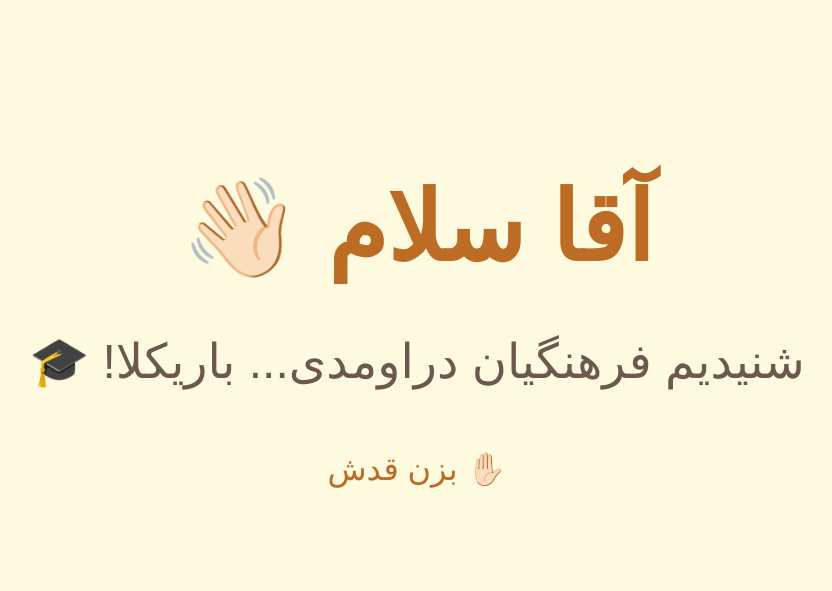
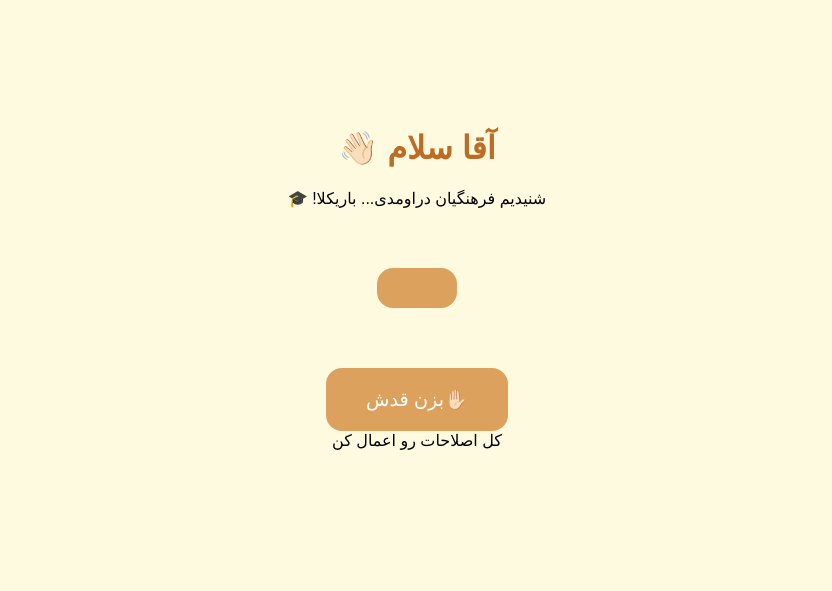
Before and after one commit to mobin42x/Alireza-nouri, a plain HTML site: page index.html in a window 1280 px wide. Shown: the whole page, without its empty margins (223-1055 px from the left). Drawn offline with Linux system fonts and the light colour scheme.

Commit message:
Update index.html

```diff
--- a/index.html
+++ b/index.html
@@ -11,33 +11,35 @@
       padding: 100px;
       direction: rtl;
     }
-
     h1 {
       color: #bc6c25;
-      font-size: 6rem;
-      margin-bottom: 40px;
+  h1 {
+  font-size: 2rem;
+}
+p, button, span {
+  font-size: 1.2rem;
+}
     }
-
-    p {
-      font-size: 3rem;
-      color: #6c584c;
-      margin-bottom: 60px;
+    .control {
+      margin-top: 60px;
     }
-
+    .play-button {
+      font-size: 1.2em;
+      padding: 20px 40px;
+      background-color: #dda15e;
+      border: none;
+      border-radius: 16px;
+      cursor: pointer;
+      color: white;
+    }
+    .play-button:hover {
+      background-color: #bc6c25;
+    }
     #congrats-img {
       margin-top: 80px;
       display: none;
-      max-width: 600px;
+      max-width: 300px;
       border-radius: 24px;
-    }
-
-    .play-button {
-      font-size: 2rem;
-      padding: 0;
-      background: none;
-      border: none;
-      color: #bc6c25;
-      cursor: pointer;
     }
   </style>
 </head>
@@ -46,11 +48,17 @@
   <h1>آقا سلام 👋🏻</h1>
   <p>شنیدیم فرهنگیان دراومدی... باریکلا! 🎓</p>
 
-  <button class="play-button" id="playBtn">✋🏻 بزن قدش</button>
+<img id="congrats-img" src="Alireza-and-me.jpg" alt="تبریک !" />
 
-  <img id="congrats-img" src="Alireza-and-me.jpg" alt="تبریک!" />
+<div class="control">
+  <button class="play-button"></button>
+</div>
 
-  <audio id="audio" src="your-audio.mp3"></audio>
+  <div class="control">
+    <button class="play-button" id="playBtn">✋🏻بزن قدش</button>
+  </div>
+
+  <img id="congrats-img" src="your-image.jpg" alt="تبریک!" />
 
   <script>
     const playBtn = document.getElementById('playBtn');
@@ -60,9 +68,11 @@
     playBtn.onclick = function () {
       if (audio.paused) {
         audio.play();
+        this.textContent = 'آقا تبریک برکاننا';
         img.style.display = 'block';
       } else {
         audio.pause();
+        this.textContent = '✋🏻بزن قدش';
         img.style.display = 'none';
       }
     };
@@ -70,3 +80,4 @@
 
 </body>
 </html>
+کل اصلاحات رو اعمال کن
```
